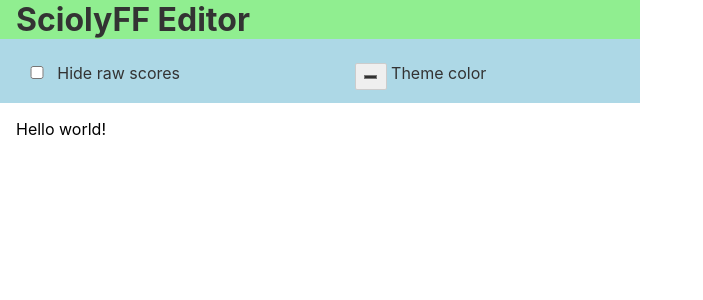
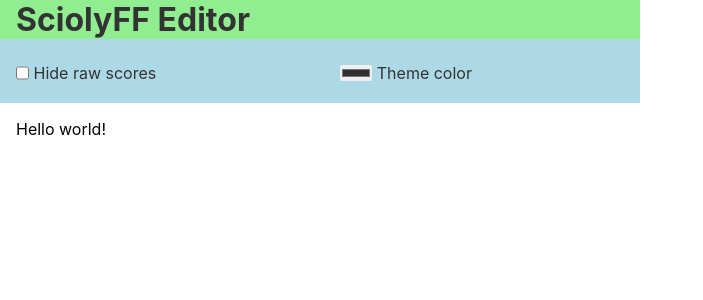
Before and after one commit to unosmium/kalahari, a Svelte app: page / in a window 1280 px wide. Shown: the top 300 px of the page, without its empty margins (0-703 px from the left). Built offline with nearby package versions, Linux system fonts and the light colour scheme.

Commit message:
Improve style of input elements

```diff
--- a/src/App.svelte
+++ b/src/App.svelte
@@ -62,10 +62,20 @@
     display: inline;
     margin: 1.5em 1em;
     white-space: nowrap;
+    cursor: pointer;
   }
 
   input {
-    margin-left: 0.3em;
+    margin: 0;
+    margin-bottom: 0.15em;
+    height: 1em;
+    padding: 0;
+    border: 0;
+    vertical-align: bottom;
+    display: inline;
+  }
+
+  input[type="color"] {
     width: 2em;
   }
 
```
